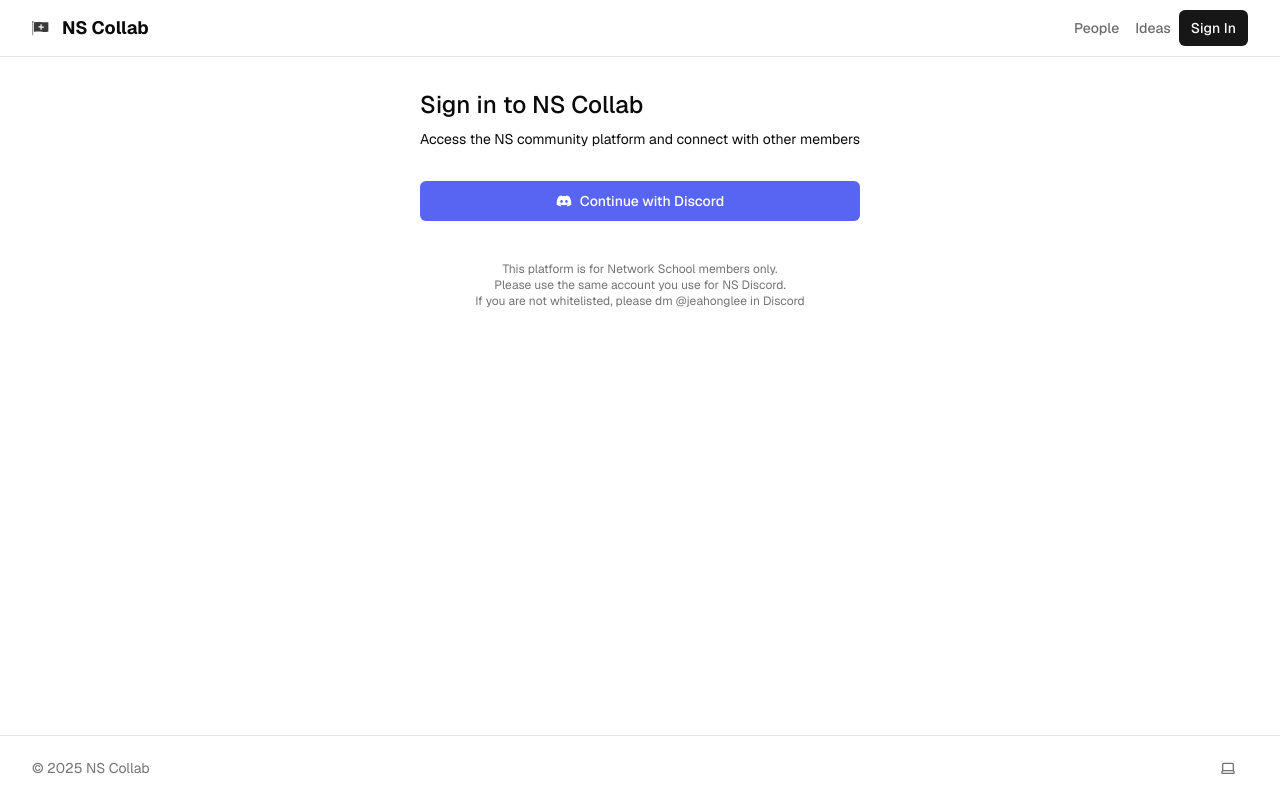
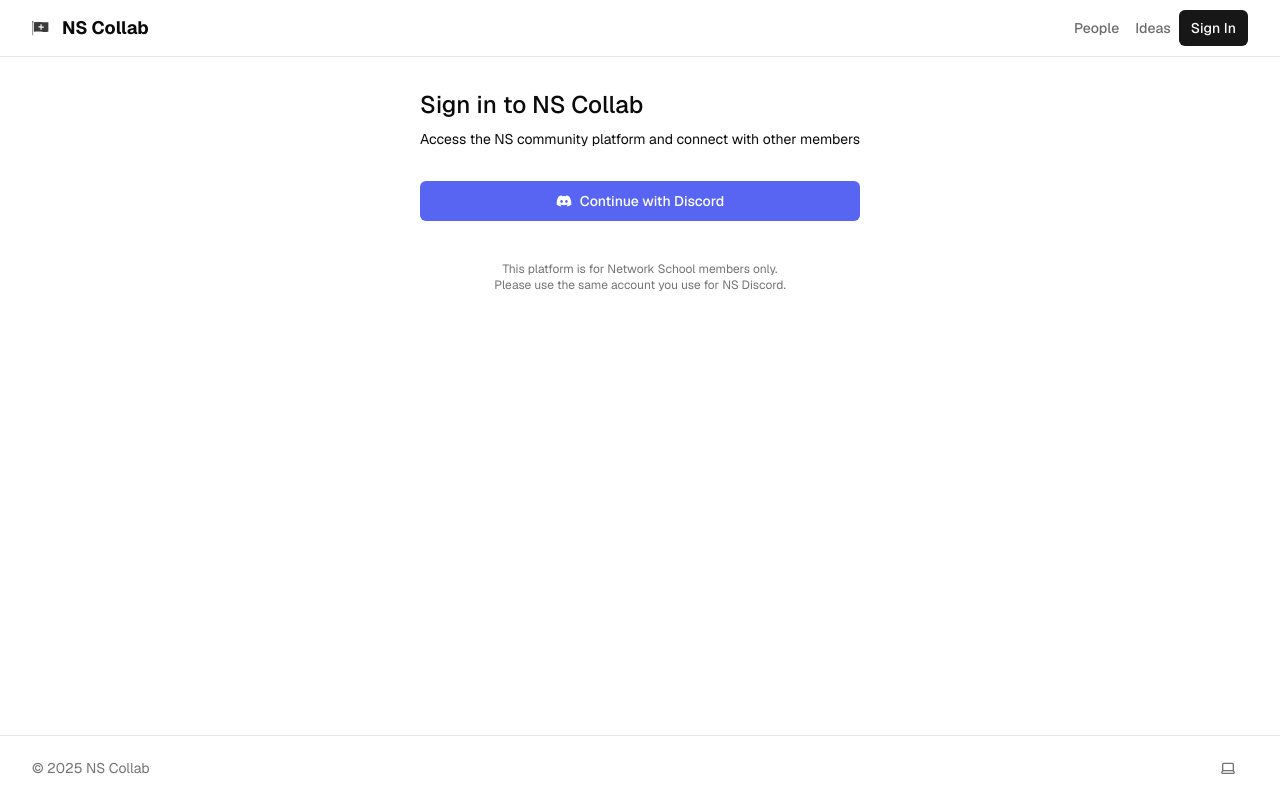
Before and after one commit to jeahonglee/nscollab, a Next.js app: page /sign-in in a window 1280 px wide. Built offline with nearby package versions, Linux system fonts and the light colour scheme; no server answers.

Commit message:
Add white text styling to whitelist instruction message in sign-in page

```diff
--- a/app/(auth-pages)/sign-in/page.tsx
+++ b/app/(auth-pages)/sign-in/page.tsx
@@ -30,7 +30,9 @@
           <br />
           Please use the same account you use for NS Discord.
           <br />
-          If you are not whitelisted, please dm @jeahonglee in Discord
+          <span className="text-white">
+            If you are not whitelisted, please dm @jeahonglee in Discord
+          </span>
         </div>
       </div>
     </div>
```
